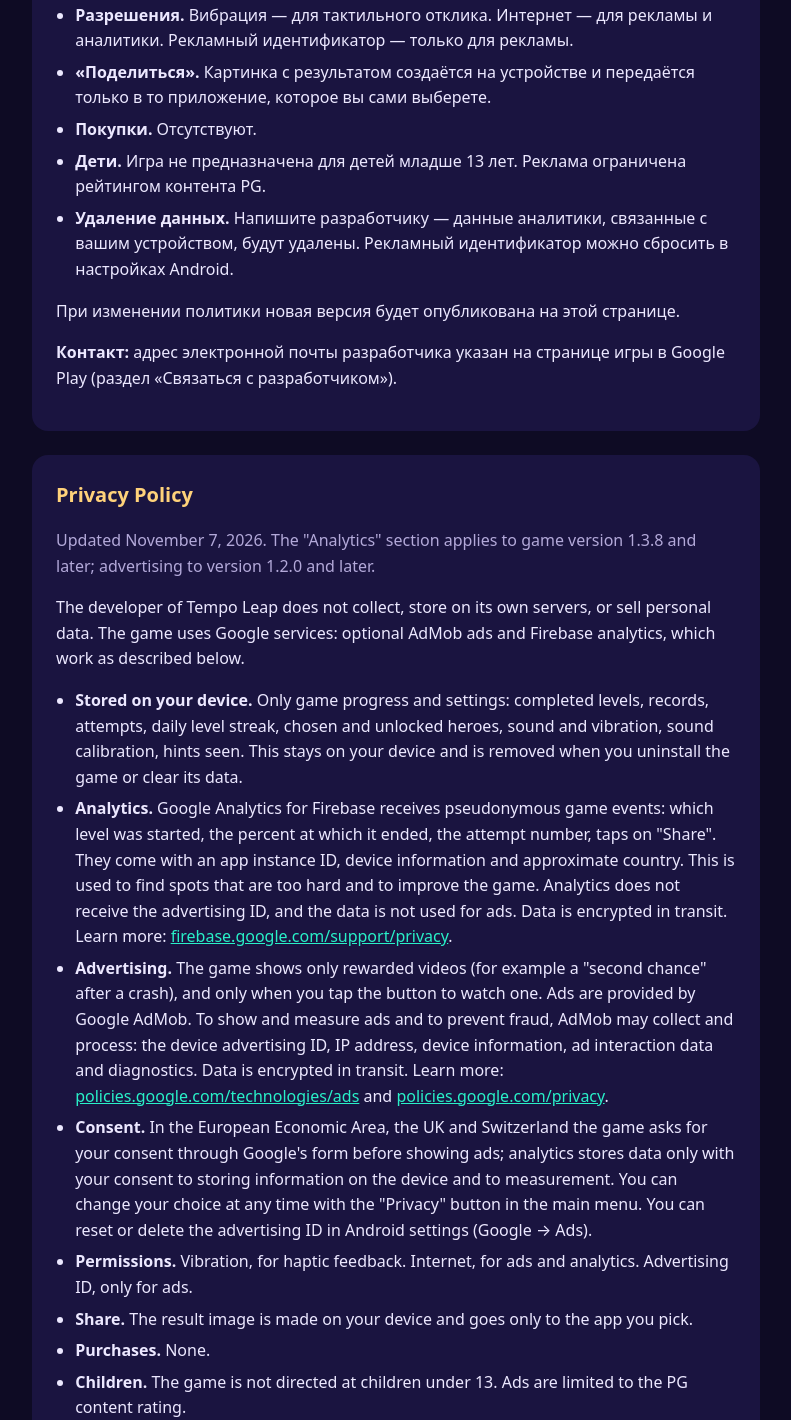
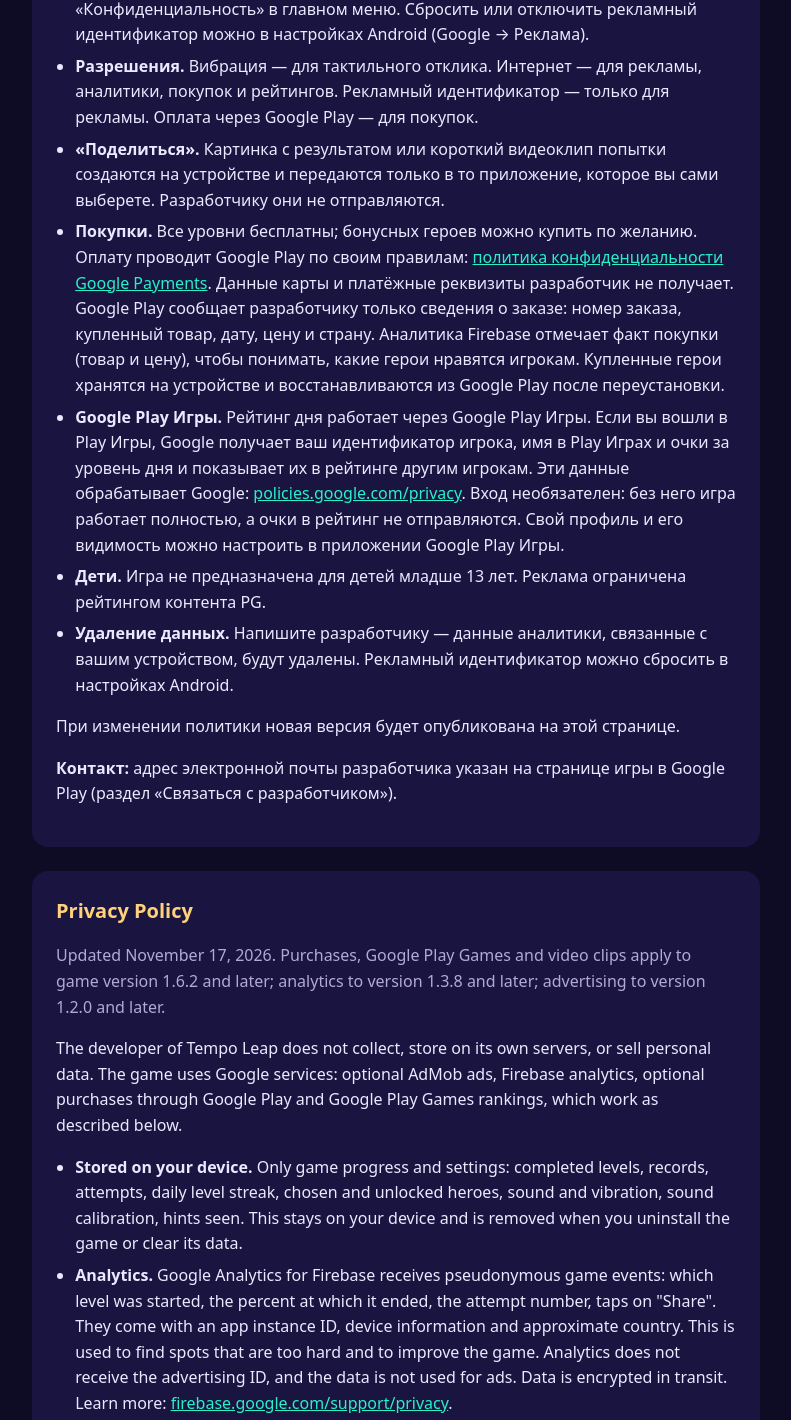
Before and after one commit to babek14/tempoleap-privacy, a plain HTML site: page index.html in a window 1280 px wide. Shown: the part 1079-2499 px from the top of the page, without its empty margins (244-1035 px from the left). Drawn offline with Linux system fonts and the light colour scheme.

Commit message:
Describe purchases, Play Games rankings and video clips (game 1.6.2)
Co-Authored-By: Claude Opus 5.5 <noreply@anthropic.com>

```diff
--- a/index.html
+++ b/index.html
@@ -27,16 +27,17 @@
 
   <section class="card" id="ru" lang="ru">
     <h2>Политика конфиденциальности</h2>
-    <p class="muted">Обновлена 7 ноября 2026 г. Раздел «Аналитика» относится к версии игры 1.3.8 и новее; реклама — к версии 1.2.0 и новее.</p>
-    <p>Сам разработчик Tempo Leap не собирает, не хранит на своих серверах и не продаёт персональные данные. Игра использует сервисы Google: необязательную рекламу AdMob и аналитику Firebase, которые работают по правилам, описанным ниже.</p>
+    <p class="muted">Обновлена 17 ноября 2026 г. Покупки, Google Play Игры и видеоклипы относятся к версии игры 1.6.2 и новее; аналитика — к версии 1.3.8 и новее; реклама — к версии 1.2.0 и новее.</p>
+    <p>Сам разработчик Tempo Leap не собирает, не хранит на своих серверах и не продаёт персональные данные. Игра использует сервисы Google: необязательную рекламу AdMob, аналитику Firebase, необязательные покупки через Google Play и рейтинги Google Play Игр, которые работают по правилам, описанным ниже.</p>
     <ul>
       <li><b>Что хранится на устройстве.</b> Только прогресс игры и настройки: пройденные уровни, рекорды, попытки, серия уровней дня, выбранный и открытые герои, звук и вибрация, калибровка звука, показанные подсказки. Эти данные остаются на вашем устройстве и удаляются вместе с игрой или при очистке её данных.</li>
       <li><b>Аналитика.</b> Google Analytics for Firebase получает обезличенные события игры: какой уровень начат, на каком проценте он закончился, номер попытки, нажатие «Поделиться». Вместе с ними передаются идентификатор экземпляра приложения, сведения об устройстве и примерная страна. Это нужно, чтобы находить слишком трудные места и улучшать игру. Рекламный идентификатор аналитика не получает, и для рекламы эти данные не используются. Данные передаются в зашифрованном виде. Подробнее: <a href="https://firebase.google.com/support/privacy">firebase.google.com/support/privacy</a>.</li>
       <li><b>Реклама.</b> Игра показывает только ролики за награду (например, «второй шанс» после аварии) и только когда вы сами нажимаете кнопку просмотра. Рекламу предоставляет Google AdMob. Чтобы показывать и учитывать рекламу и защищаться от мошенничества, AdMob может собирать и обрабатывать: рекламный идентификатор устройства, IP-адрес, сведения об устройстве и о взаимодействии с рекламой, диагностические данные. Данные передаются в зашифрованном виде. Подробнее: <a href="https://policies.google.com/technologies/ads">policies.google.com/technologies/ads</a> и <a href="https://policies.google.com/privacy">policies.google.com/privacy</a>.</li>
       <li><b>Согласие.</b> В Европейской экономической зоне, Великобритании и Швейцарии перед показом рекламы игра запрашивает согласие через форму Google; аналитика сохраняет данные только с вашего согласия на хранение информации на устройстве и на измерение. Изменить выбор можно в любой момент кнопкой «Конфиденциальность» в главном меню. Сбросить или отключить рекламный идентификатор можно в настройках Android (Google → Реклама).</li>
-      <li><b>Разрешения.</b> Вибрация — для тактильного отклика. Интернет — для рекламы и аналитики. Рекламный идентификатор — только для рекламы.</li>
-      <li><b>«Поделиться».</b> Картинка с результатом создаётся на устройстве и передаётся только в то приложение, которое вы сами выберете.</li>
-      <li><b>Покупки.</b> Отсутствуют.</li>
+      <li><b>Разрешения.</b> Вибрация — для тактильного отклика. Интернет — для рекламы, аналитики, покупок и рейтингов. Рекламный идентификатор — только для рекламы. Оплата через Google Play — для покупок.</li>
+      <li><b>«Поделиться».</b> Картинка с результатом или короткий видеоклип попытки создаются на устройстве и передаются только в то приложение, которое вы сами выберете. Разработчику они не отправляются.</li>
+      <li><b>Покупки.</b> Все уровни бесплатны; бонусных героев можно купить по желанию. Оплату проводит Google Play по своим правилам: <a href="https://payments.google.com/legaldocument?family=0.privacynotice">политика конфиденциальности Google Payments</a>. Данные карты и платёжные реквизиты разработчик не получает. Google Play сообщает разработчику только сведения о заказе: номер заказа, купленный товар, дату, цену и страну. Аналитика Firebase отмечает факт покупки (товар и цену), чтобы понимать, какие герои нравятся игрокам. Купленные герои хранятся на устройстве и восстанавливаются из Google Play после переустановки.</li>
+      <li><b>Google Play Игры.</b> Рейтинг дня работает через Google Play Игры. Если вы вошли в Play Игры, Google получает ваш идентификатор игрока, имя в Play Играх и очки за уровень дня и показывает их в рейтинге другим игрокам. Эти данные обрабатывает Google: <a href="https://policies.google.com/privacy">policies.google.com/privacy</a>. Вход необязателен: без него игра работает полностью, а очки в рейтинг не отправляются. Свой профиль и его видимость можно настроить в приложении Google Play Игры.</li>
       <li><b>Дети.</b> Игра не предназначена для детей младше 13 лет. Реклама ограничена рейтингом контента PG.</li>
       <li><b>Удаление данных.</b> Напишите разработчику — данные аналитики, связанные с вашим устройством, будут удалены. Рекламный идентификатор можно сбросить в настройках Android.</li>
     </ul>
@@ -46,16 +47,17 @@
 
   <section class="card" id="en" lang="en">
     <h2>Privacy Policy</h2>
-    <p class="muted">Updated November 7, 2026. The "Analytics" section applies to game version 1.3.8 and later; advertising to version 1.2.0 and later.</p>
-    <p>The developer of Tempo Leap does not collect, store on its own servers, or sell personal data. The game uses Google services: optional AdMob ads and Firebase analytics, which work as described below.</p>
+    <p class="muted">Updated November 17, 2026. Purchases, Google Play Games and video clips apply to game version 1.6.2 and later; analytics to version 1.3.8 and later; advertising to version 1.2.0 and later.</p>
+    <p>The developer of Tempo Leap does not collect, store on its own servers, or sell personal data. The game uses Google services: optional AdMob ads, Firebase analytics, optional purchases through Google Play and Google Play Games rankings, which work as described below.</p>
     <ul>
       <li><b>Stored on your device.</b> Only game progress and settings: completed levels, records, attempts, daily level streak, chosen and unlocked heroes, sound and vibration, sound calibration, hints seen. This stays on your device and is removed when you uninstall the game or clear its data.</li>
       <li><b>Analytics.</b> Google Analytics for Firebase receives pseudonymous game events: which level was started, the percent at which it ended, the attempt number, taps on "Share". They come with an app instance ID, device information and approximate country. This is used to find spots that are too hard and to improve the game. Analytics does not receive the advertising ID, and the data is not used for ads. Data is encrypted in transit. Learn more: <a href="https://firebase.google.com/support/privacy">firebase.google.com/support/privacy</a>.</li>
       <li><b>Advertising.</b> The game shows only rewarded videos (for example a "second chance" after a crash), and only when you tap the button to watch one. Ads are provided by Google AdMob. To show and measure ads and to prevent fraud, AdMob may collect and process: the device advertising ID, IP address, device information, ad interaction data and diagnostics. Data is encrypted in transit. Learn more: <a href="https://policies.google.com/technologies/ads">policies.google.com/technologies/ads</a> and <a href="https://policies.google.com/privacy">policies.google.com/privacy</a>.</li>
       <li><b>Consent.</b> In the European Economic Area, the UK and Switzerland the game asks for your consent through Google's form before showing ads; analytics stores data only with your consent to storing information on the device and to measurement. You can change your choice at any time with the "Privacy" button in the main menu. You can reset or delete the advertising ID in Android settings (Google → Ads).</li>
-      <li><b>Permissions.</b> Vibration, for haptic feedback. Internet, for ads and analytics. Advertising ID, only for ads.</li>
-      <li><b>Share.</b> The result image is made on your device and goes only to the app you pick.</li>
-      <li><b>Purchases.</b> None.</li>
+      <li><b>Permissions.</b> Vibration, for haptic feedback. Internet, for ads, analytics, purchases and rankings. Advertising ID, only for ads. Google Play billing, for purchases.</li>
+      <li><b>Share.</b> The result image or a short video clip of a try is made on your device and goes only to the app you pick. It is not sent to the developer.</li>
+      <li><b>Purchases.</b> All levels are free; bonus heroes are optional purchases. Payment is handled by Google Play under its own terms: <a href="https://payments.google.com/legaldocument?family=0.privacynotice">Google Payments Privacy Notice</a>. The developer never receives card or payment details. Google Play gives the developer only order details: order number, item bought, date, price and country. Firebase analytics records that a purchase happened (item and price) to learn which heroes players like. Bought heroes are stored on the device and restored from Google Play after reinstalling.</li>
+      <li><b>Google Play Games.</b> The daily ranking runs on Google Play Games. If you are signed in to Play Games, Google receives your player ID, Play Games name and daily level score and shows them to other players in the ranking. Google processes this data: <a href="https://policies.google.com/privacy">policies.google.com/privacy</a>. Signing in is optional: the game works fully without it, and no scores are sent. You can manage your profile and its visibility in the Google Play Games app.</li>
       <li><b>Children.</b> The game is not directed at children under 13. Ads are limited to the PG content rating.</li>
       <li><b>Deleting data.</b> Write to the developer to have the analytics data tied to your device deleted. The advertising ID can be reset in Android settings.</li>
     </ul>
```
